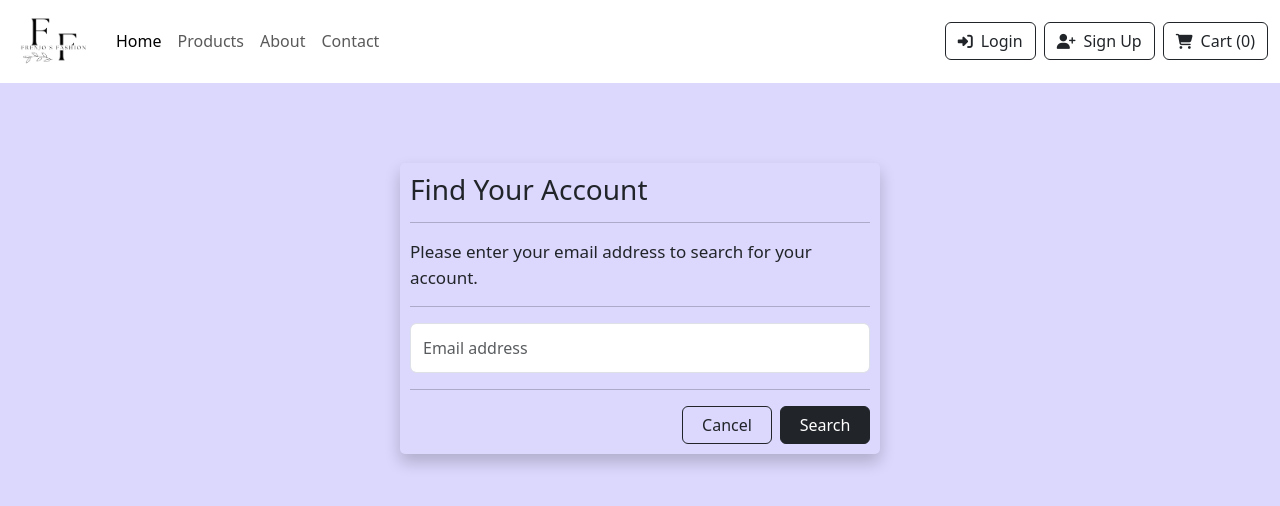
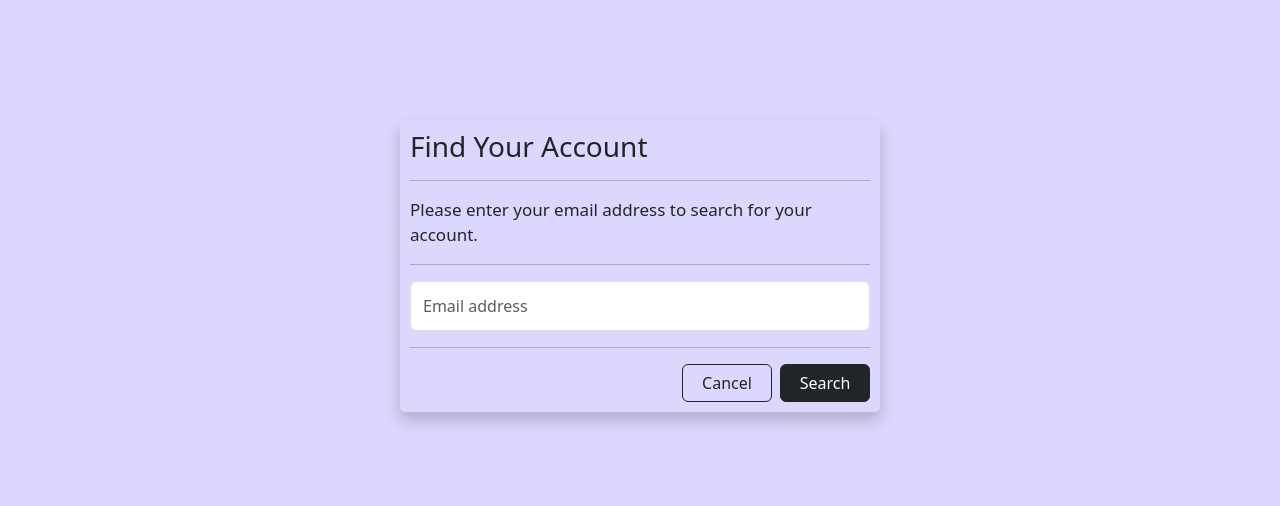
Before and after one commit to Brendafrenjo/e-commerce-app, a React (Create React App) app: page /find-your-account in a window 1280 px wide. Shown: the top 506 px of the page. Built offline with nearby package versions, Linux system fonts and the light colour scheme.

Commit message:
Small changes

```diff
--- a/src/App.js
+++ b/src/App.js
@@ -21,7 +21,8 @@ function App() {
   const hideNavBar =
     location.pathname === "/authentication-container" ||
     location.pathname === "/register" ||
-    location.pathname === "/login";
+    location.pathname === "/login" ||
+    location.pathname === "/find-your-account";
 
   return (
     <div className="App">
--- a/src/FindYourAccount.css
+++ b/src/FindYourAccount.css
@@ -9,7 +9,7 @@
 .FindYourAccount {
   display: block;
   margin: 0 auto;
-  margin-top: 80px;
+  margin-top: 120px;
   padding: 10px;
   border: 1px solid none;
   box-shadow: 0 8px 16px rgba(0, 0, 0, 0.2);
```
